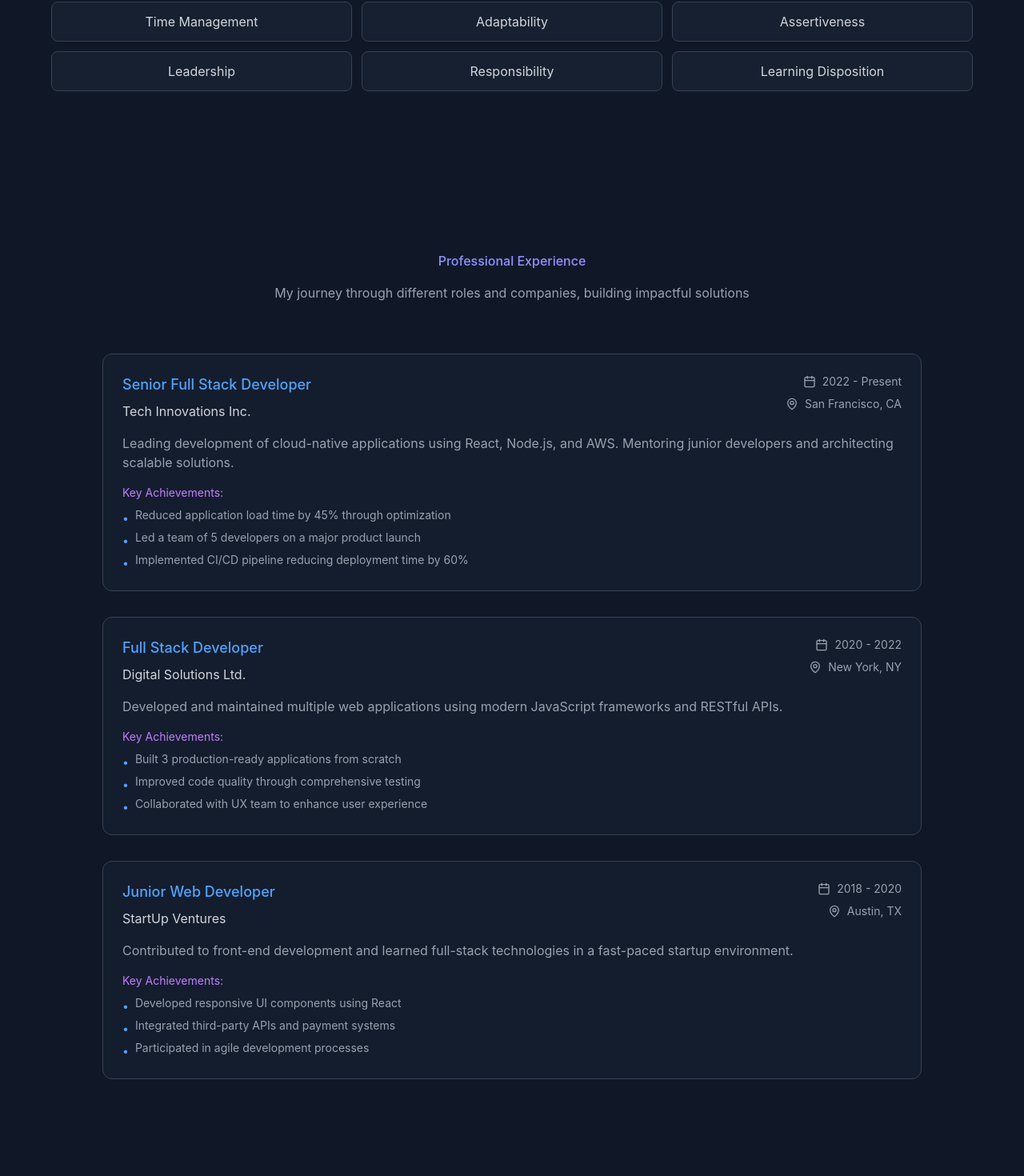
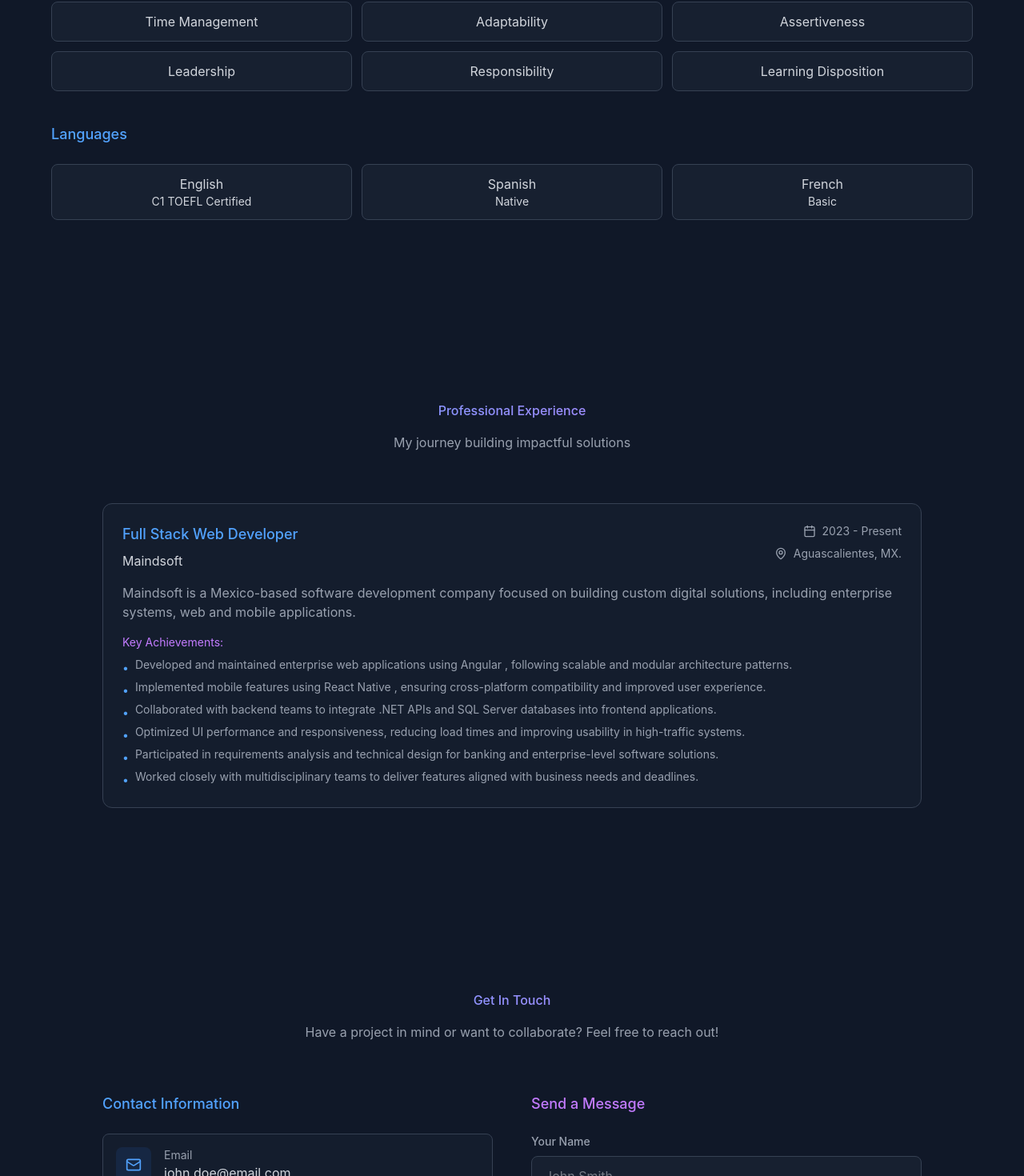
Before and after one commit to ElizondoStudios/Portfolio-v2, a React (Vite) app: page / in a window 1280 px wide. Shown: the part 1474-2944 px from the top of the page at 80% size. Built offline with nearby package versions, Linux system fonts and the light colour scheme.

Commit message:
Added experience and languages

```diff
--- a/src/app/components/Experience.tsx
+++ b/src/app/components/Experience.tsx
@@ -3,39 +3,18 @@ import { Calendar, MapPin } from 'lucide-react';
 export function Experience() {
   const experiences = [
     {
-      title: 'Senior Full Stack Developer',
-      company: 'Tech Innovations Inc.',
-      location: 'San Francisco, CA',
-      period: '2022 - Present',
-      description: 'Leading development of cloud-native applications using React, Node.js, and AWS. Mentoring junior developers and architecting scalable solutions.',
+      title: 'Full Stack Web Developer',
+      company: 'Maindsoft',
+      location: 'Aguascalientes, MX.',
+      period: '2023 - Present',
+      description: 'Maindsoft is a Mexico-based software development company focused on building custom digital solutions, including enterprise systems, web and mobile applications.',
       achievements: [
-        'Reduced application load time by 45% through optimization',
-        'Led a team of 5 developers on a major product launch',
-        'Implemented CI/CD pipeline reducing deployment time by 60%'
-      ]
-    },
-    {
-      title: 'Full Stack Developer',
-      company: 'Digital Solutions Ltd.',
-      location: 'New York, NY',
-      period: '2020 - 2022',
-      description: 'Developed and maintained multiple web applications using modern JavaScript frameworks and RESTful APIs.',
-      achievements: [
-        'Built 3 production-ready applications from scratch',
-        'Improved code quality through comprehensive testing',
-        'Collaborated with UX team to enhance user experience'
-      ]
-    },
-    {
-      title: 'Junior Web Developer',
-      company: 'StartUp Ventures',
-      location: 'Austin, TX',
-      period: '2018 - 2020',
-      description: 'Contributed to front-end development and learned full-stack technologies in a fast-paced startup environment.',
-      achievements: [
-        'Developed responsive UI components using React',
-        'Integrated third-party APIs and payment systems',
-        'Participated in agile development processes'
+        'Developed and maintained enterprise web applications using Angular , following scalable and modular architecture patterns.',
+        'Implemented mobile features using React Native , ensuring cross-platform compatibility and improved user experience.',
+        'Collaborated with backend teams to integrate .NET APIs and SQL Server databases into frontend applications.',
+        'Optimized UI performance and responsiveness, reducing load times and improving usability in high-traffic systems.',
+        'Participated in requirements analysis and technical design for banking and enterprise-level software solutions.',
+        'Worked closely with multidisciplinary teams to deliver features aligned with business needs and deadlines.'
       ]
     }
   ];
@@ -48,7 +27,7 @@ export function Experience() {
             Professional Experience
           </h2>
           <p className="text-gray-400 max-w-2xl mx-auto">
-            My journey through different roles and companies, building impactful solutions
+            My journey building impactful solutions
           </p>
         </div>
 
--- a/src/app/components/Skills.tsx
+++ b/src/app/components/Skills.tsx
@@ -23,6 +23,12 @@ export function Skills() {
     'Responsibility',
     'Learning Disposition',
   ];
+
+  const languages = [
+    { name: "English", level: "C1 TOEFL Certified"},
+    { name: "Spanish", level: "Native"},
+    { name: "French", level: "Basic"},
+  ]
 
   return (
     <section id="skills" className="min-h-screen flex items-center justify-center px-6 py-20">
@@ -54,7 +60,7 @@ export function Skills() {
             ))}
           </div>
         </div>
-        <div className="w-full space-y-6 my-10">
+        <div className="w-full space-y-6 mt-10">
           <h3 className="text-purple-400 mb-6">Soft Skills</h3>
           <div className="grid grid-cols-2 md:grid-cols-3 gap-3">
               {softSkills.map((skill) => (
@@ -67,6 +73,20 @@ export function Skills() {
               ))}
             </div>
         </div>
+        <div className="w-full space-y-6 mt-10">
+          <h3 className="text-blue-400 mb-6">Languages</h3>
+          <div className="grid grid-cols-2 md:grid-cols-3 gap-3">
+              {languages.map((language) => (
+                <div
+                  key={language.name}
+                  className="px-4 py-3 bg-gray-800/50 border border-gray-700 rounded-lg text-gray-300 hover:border-purple-500/30 transition-all text-center flex flex-col"
+                >
+                  <span>{language.name}</span>
+                  <span className="text-muted-foreground text-sm">{language.level}</span>
+                </div>
+              ))}
+            </div>
+        </div>
       </div>
     </section>
   );
```
